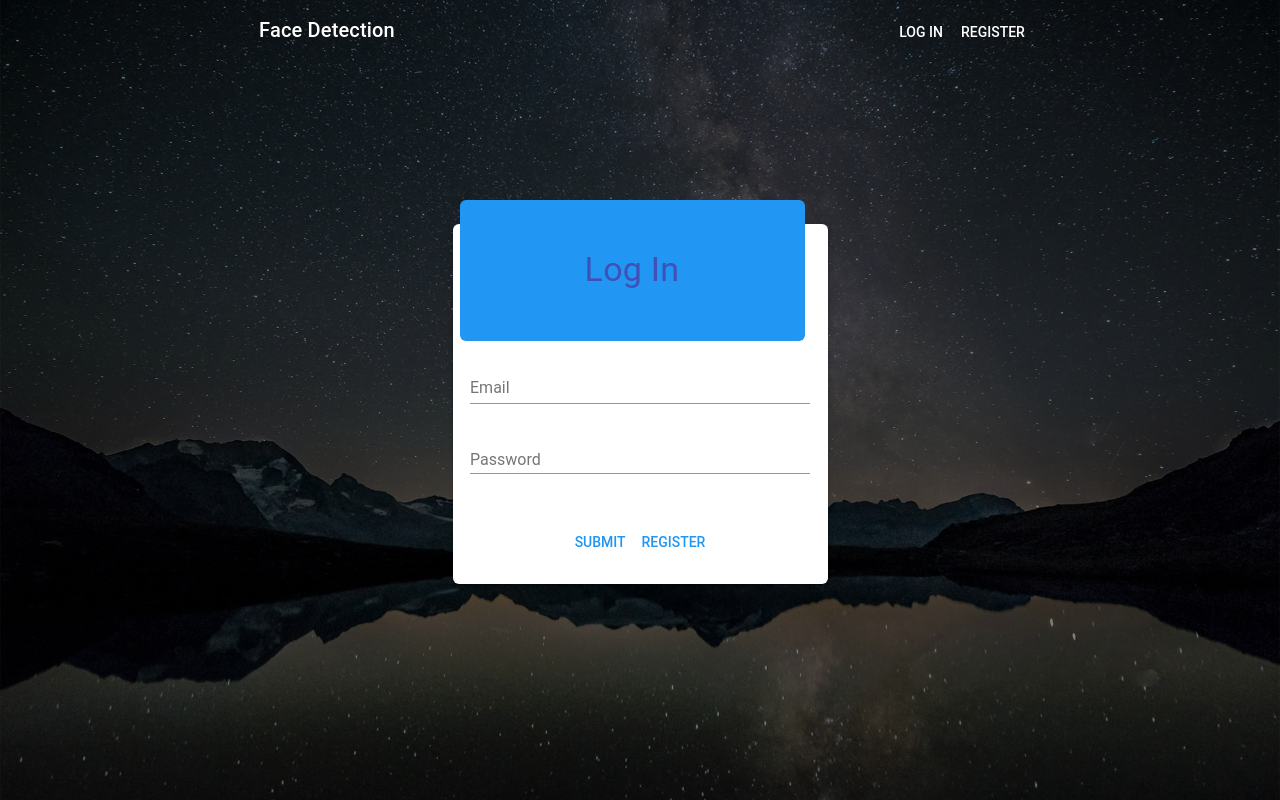
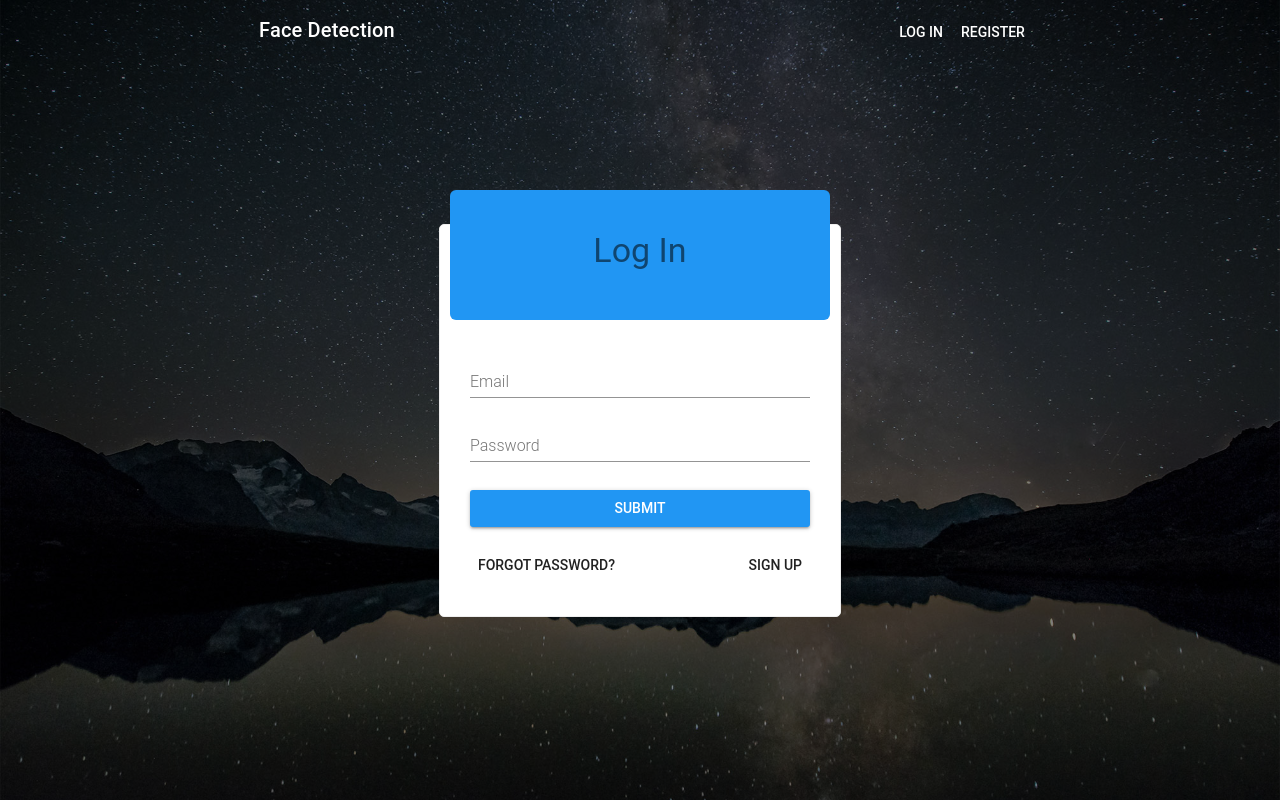
Before and after one commit to aglasswala/Face-Detection-App, a React (Create React App) app: page / in a window 1280 px wide. Built offline with nearby package versions, Linux system fonts and the light colour scheme.

Commit message:
updating interface

```diff
--- a/src/App.js
+++ b/src/App.js
@@ -11,8 +11,8 @@ import './App.css';
 
 const styles = {
   Paper: {
-    minWidth: 520,
-    minHeight: 400,
+    width: "700px",
+    height: "400px",
     padding: 20,
     overflowY: 'auto',
     marginTop: 75,
@@ -103,7 +103,7 @@ class App extends Component {
 
   onRouteChange = (route) => {
     if (route === 'signout') {
-          this.setState(initialState)
+      this.setState(initialState)
     } else if (route === 'home') {
       this.setState({isSignedIn: true})
     }
@@ -114,7 +114,13 @@ class App extends Component {
     const { isSignedIn, imageUrl, route, box } = this.state;
     return (
       <div className="App">
-        <Navigation isSignedIn={isSignedIn} onRouteChange={this.onRouteChange} name={this.state.user.name} entries={this.state.user.entries}/>
+        <Navigation
+          isSignedIn={isSignedIn}
+          onRouteChange={this.onRouteChange}
+          name={this.state.user.name}
+          entries={this.state.user.entries}
+        />
+
         { route === 'home'
           ? <Fragment>
               <Grid container justify="center" spacing={8}
@@ -124,11 +130,15 @@ class App extends Component {
                 }}
               >
                 <Grid item>
-                  <Paper style={styles.Paper}>
-                    <Rank name={this.state.user.name} entries={this.state.user.entries} />
-                    <ImageLinkForm onInputChange={this.onInputChange} onButtonSubmit={this.onButtonSubmit} />
-                  </Paper>
-                  <FaceRecognition box={box} imageUrl={imageUrl}/>
+                    <Rank
+                      entries={this.state.user.entries}
+                      onInputChange={this.onInputChange}
+                      onButtonSubmit={this.onButtonSubmit}
+                      box={box}
+                      imageUrl={imageUrl}
+                    />
+                    {/* <ImageLinkForm onInputChange={this.onInputChange} onButtonSubmit={this.onButtonSubmit} /> */}
+                  {/* <FaceRecognition box={box} imageUrl={imageUrl}/> */}
                 </Grid>
               </Grid>
             </Fragment>
--- a/src/Components/Navigation/Navigation.js
+++ b/src/Components/Navigation/Navigation.js
@@ -41,6 +41,9 @@ class Navigation extends React.Component {
 
 
 	render() {
+
+		const { name, entries } = this.props
+
 		const sideList = (
 		  <div style={styles.list}>
 			  <Grid container justify="center" alignItems="center">
--- /dev/null
+++ b/src/Components/Rank/Rank.css
@@ -0,0 +1,11 @@
+.bounding_box {
+    position: absolute;
+    box-shadow: inset 0 0 0 3px #149df2;
+    display: -ms-flexbox;
+    display: flex;
+    -ms-flex-wrap: wrap;
+    flex-wrap: wrap;
+    -ms-flex-pack: center;
+    justify-content: center;
+    cursor: pointer;
+}
--- a/src/Components/Rank/Rank.js
+++ b/src/Components/Rank/Rank.js
@@ -1,28 +1,117 @@
 import React from 'react';
-import { Grid, Avatar } from '@material-ui/core'
+import { Button, TextField, Typography } from '@material-ui/core'
+import { withStyles } from '@material-ui/core'
+import './Rank.css'
 
 const styles = {
-	avatar: {
-	  margin: 30,
-	  height: 60,
-	  width: 60
+	outerCon: {
+		width: "100%",
+		color: "#FFFFFF",
+		zIndex: "2",
+		position: "relative",
+		marginLeft: "auto",
+		paddingTop: "20vh",
+		paddingLeft: "15px",
+		marginRight: "auto",
+		paddingRight: "15px",
+	},
+	innerCon: {
+		width: "1000px",
+		marginLeft: "-15px",
+		marginRight: "-15px",
+		justifyContent: "center",
+		display: "flex",
+		flexWrap: "wrap",
+		boxSizing: "border-box",
+	},
+	box: {
+		maxWidth: "83.3333%",
+		flexGrow: 0,
+		flexBasis: "83.3333%",
+		position: "relative",
+		paddingLeft: "15px",
+		paddingRight: "15px",
+	},
+	mainPaper: {
+		padding: "40px 0px",
+		boxShadow: "0 16px 24px 2px rgba(0, 0, 0, 0.14), 0 6px 30px 5px rgba(0, 0, 0, 0.12), 0 8px 10px -5px rgba(0, 0, 0, 0.2)",
+		borderRadius: "6px",
+		marginBottom: "100px",
+		color: "rgba(0, 0, 0, 0.87)",
+		width: "100%",
+		border: 0,
+		display: "flex",
+		position: "relative",
+		fontSize: ".875rem",
+		marginTop: "30px",
+		background: "#FFF",
+		flexDirection: "column",
+	},
+	h2: {
+		fontSize: "2.25rem",
+		lineHeight: "1.5em",
+	},
+	content: {
+		flex: "1 1 auto",
+		padding: "0.9rem 1.8rem",
+	},
+	textField: {
+		width: "100%",
+		boxSizing: "border-box",
+		fontWeight: "300",
+		textOverflow: "ellipsis",
+		transition: ".4s all"
+	},
+	wrapper: {
+		display: "inline-block",
+		position: "relative",
+		width: "500px"
+	},
+	button: {
+		position: "relative",
+		width: "500px",
+		borderRadius: "3px",
+		boxSizing: "border-box",
+		marginTop: "20px",
+		height: "50px",
 	},
 }
 
 
-const Rank = ({name, entries}) => {
+const Rank = ({entries, classes, onButtonSubmit, onInputChange, box, imageUrl }) => {
+
 	return (
 		<div>
-			<Grid container justify="center" alignItems="center">
-			  <Avatar style={styles.avatar}>{name}</Avatar>
-			</Grid>
-			<div className='black f3'>
-				{`your entry count is... ` }
+			<div className={classes.outerCon}>
+				<div className={classes.innerCon}>
+					<div className={classes.box}>
+						<div className={classes.mainPaper}>
+							<h2 className={classes.h2}>
+								Let's detect a face
+							</h2>
+						<div className={classes.content}>
+							You're total entry count: <Typography variant="display1">{entries}</Typography>
+							<div className={classes.wrapper}>
+								<TextField label="Paste your link" className={classes.textField} type='tex' onChange={onInputChange}/>
+							</div>
+							<div className={classes.wrapper}>
+								<Button
+									color="primary"
+									onClick={onButtonSubmit}
+									className={classes.button}
+									variant="outlined"
+								>
+									Detect
+								</Button>
+							</div>
+						</div>
+					</div>
+				</div>
 			</div>
-			<div className='black f1'>
-				{entries}
-			</div>
+			<img id='inputImage' alt='' src={imageUrl} width='500px' height='auto' style={styles.image} />
+			<div className='bounding_box' style={{top: box.topRow, right: box.rightCol, bottom: box.bottomRow, left: box.leftCol}}></div>
 		</div>
+	</div>
 	);
 }
-export default Rank;
+export default withStyles(styles)(Rank);
--- a/src/Components/SignIn/SignIn.js
+++ b/src/Components/SignIn/SignIn.js
@@ -1,33 +1,68 @@
 import React, { Fragment, Component } from 'react';
-import { Card, CardContent, Typography, TextField, Button, Grid } from '@material-ui/core';
+import { Typography, TextField, Button } from '@material-ui/core';
+import { withStyles } from '@material-ui/core/styles';
 
 const styles = {
-	card: {
-		border: "0",
-		borderRadius: "6px",
-		color: "rgba(0, 0, 0, 0.87)",
-		background: "#fff",
-		boxShadow:
-		  "0 2px 2px 0 rgba(0, 0, 0, 0.14), 0 3px 1px -2px rgba(0, 0, 0, 0.2), 0 1px 5px 0 rgba(0, 0, 0, 0.12)",
-		width: 375,
-		fontSize: ".875rem",
+	placeHolderTop: {
+		flexGrow: 1
+	},
+	placeHolderBottom: {
+		flexGrow: 1
+	},
+	signinBox: {
+		width: "400px",
+		background: "white",
+		padding: "40px 0 33px 0",
+		borderRadius: "5px",
+		border: "1px solid #eeeeee",
+		margin: "20vh auto"
+	},
+	signinContainer: {
+		maxWidth: "340px",
+		margin: "0 auto",
+	},
+	container: {
+		display: "flex",
+		flexDirection: "column",
+		alignItems: "stretch"
+	},
+	form: {
+		display: "flex",
+		flexDirection: "column",
+		alignItems: "stretch"
+	},
+	wrapper: {
+		display: "inline-block",
+		position: "relative",
+	},
+	textField: {
+		width: "100%",
+		boxSizing: "border-box",
+		fontWeight: "300",
+		textOverflow: "ellipsis",
+		transition: ".4s all"
+	},
+	button: {
+		position: "relative",
+		width: "100%",
+		borderRadius: "3px",
+		boxSizing: "border-box",
+		marginTop: "20px",
+	},
+	actions: {
+        display: "flex",
+        alignItems: "center",
+        marginTop: "20px",
+        justifyContent: "space-between"
 	},
 	overlay: {
-		position: 'absolute',
-		flexDirection: "column",
-		borderRadius: "6px",
-		paddingTop: 50,
-		paddingBottom: 40,
-		width: 345,
-		marginLeft: "-9px",
-		marginTop: "-40px",
-		border: "0",
-		backgroundColor: '#2196f3',
-	},
-	text: {
-		minWidth: 340,
-		paddingTop: 11,
-		marginBottom: 50
+		width: "300px",
+		background: "#2196f3",
+		height: "50px",
+		padding: "40px",
+		marginTop: "-75px",
+		marginLeft: "-20px",
+		borderRadius: "6px"
 	}
 }
 
@@ -68,9 +103,63 @@ class SignIn extends Component {
 	}
 	render() {
 
+		const { classes } = this.props;
+
 		return (
 			<Fragment>
-				<Grid
+				 <div className={classes.placeHolderTop}>
+					<div className={classes.placeHolderBottom}>
+						<div className={classes.signinBox}>
+							<div className={classes.signinContainer}>
+								<div className={classes.container}>
+									<div className={classes.overlay} style={{background: "primary"}}>
+										<Typography variant="display1">
+											Log In
+										</Typography>
+									</div>
+									<form className={classes.form}>
+										<span className={classes.wrapper}>
+											<TextField
+													label="Email"
+													className={classes.textField}
+													onChange={this.onEmailChange}
+													style={{marginTop: "30px"}}
+												/>
+										</span>
+										<span className={classes.wrapper}>
+											<TextField
+												label="Password"
+												type="password"
+												className={classes.textField}
+												margin="normal"
+								 				onChange={this.onPasswordChange}
+											/>
+                                    	</span>
+									</form>
+									<span className={classes.wrapper}>
+										<Button
+												variant="contained"
+												color="primary"
+												className={classes.button}
+												onClick={ this.onSubmitSignIn}
+											>
+												Submit
+										</Button>
+									</span>
+									<div className={classes.actions}>
+										<Button> Forgot Password?</Button>
+										<Button
+											onClick ={() => this.props.onRouteChange('register')}
+										> Sign Up
+										</Button>
+									</div>
+								</div>
+							</div>
+						</div>
+					</div>
+				</div>
+{/*
+				 <Grid
 					container
 					spacing={0}
 					direction="column"
@@ -116,9 +205,9 @@ class SignIn extends Component {
 						  </CardContent>
 						</Card>
 					</Grid>
-				</Grid>
+				</Grid>  */}
 			</Fragment>
 		);
 	}
 }
-export default SignIn;
+export default withStyles(styles)(SignIn);
--- a/src/index.js
+++ b/src/index.js
@@ -3,7 +3,20 @@ import ReactDOM from 'react-dom';
 import './index.css';
 import App from './App';
 import registerServiceWorker from './registerServiceWorker';
-import 'tachyons';
+import { MuiThemeProvider, createMuiTheme } from '@material-ui/core'
 
-ReactDOM.render(<App />, document.getElementById('root'));
+const theme = createMuiTheme({
+    palette: {
+        primary: {
+            main: '#2196f3'
+        }
+    }
+})
+
+
+ReactDOM.render(
+    <MuiThemeProvider theme={theme}>
+        <App />
+    </MuiThemeProvider>
+    , document.getElementById('root'));
 registerServiceWorker();
```
Also changed, not shown: package.json (+8 -2 lines), 1 other file (tests, documents, lock files or other folders).
